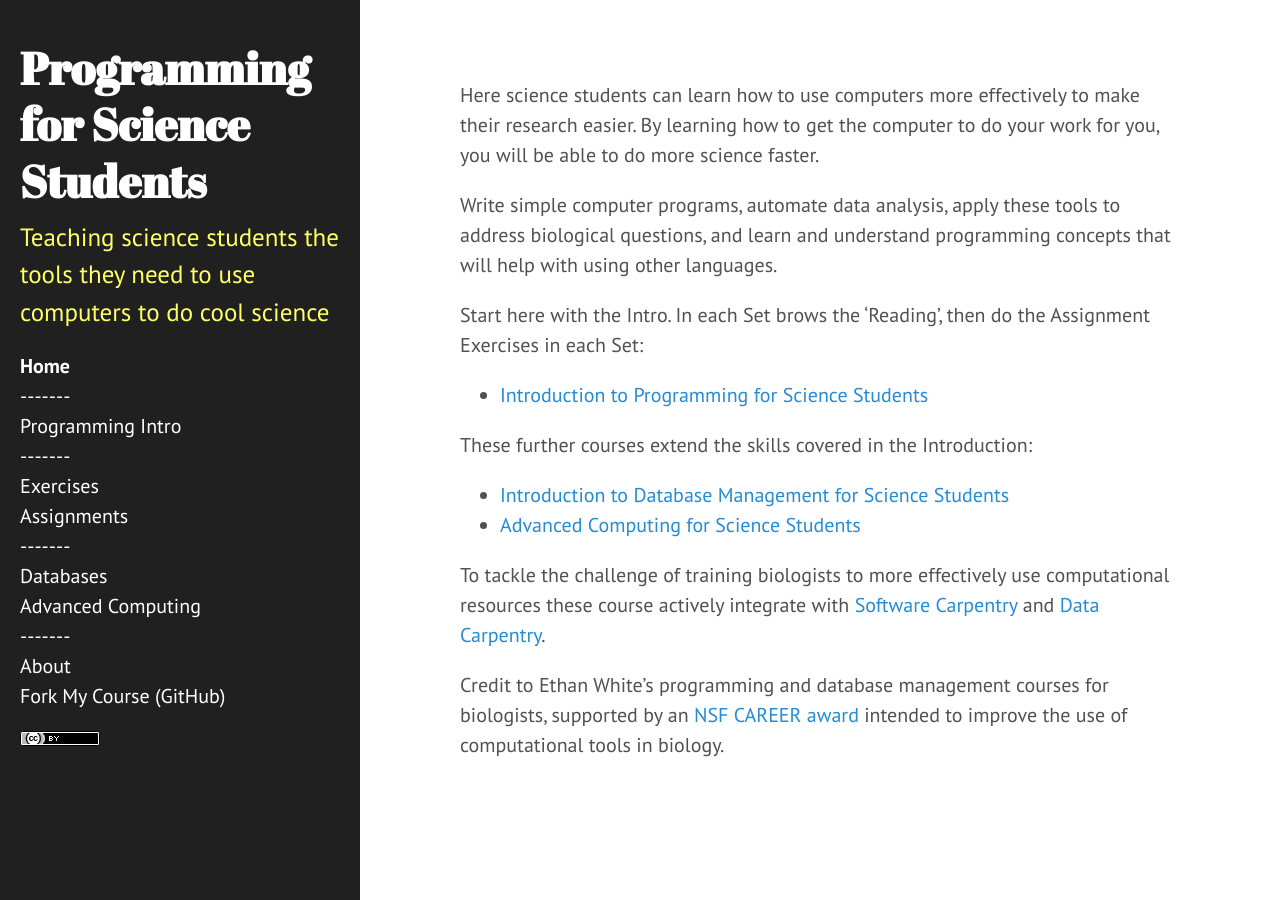
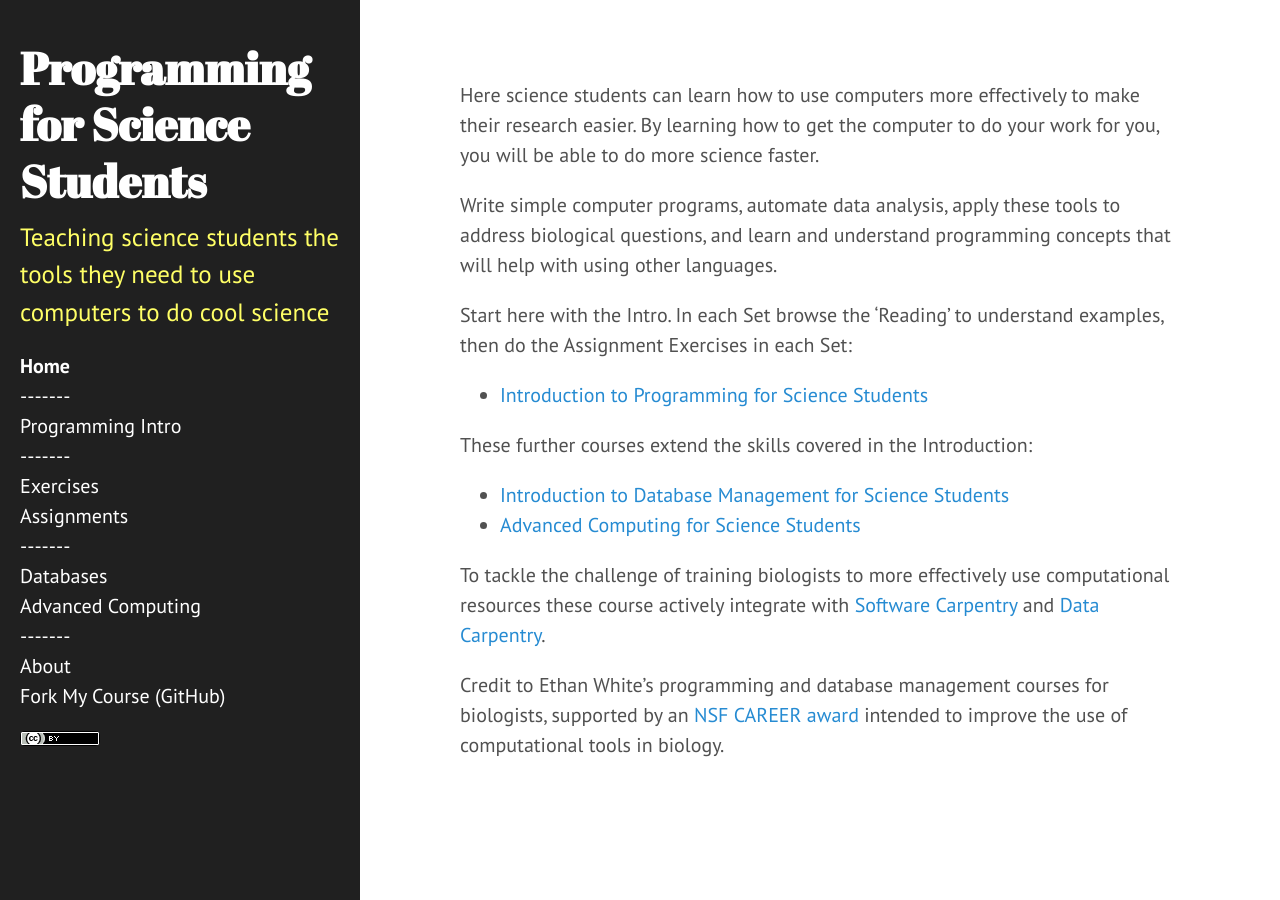
Before and after one commit to MonmouthSchool/MonmouthSchool.github.io, a Jekyll site: the page built from index.md, in a window 1280 px wide. Built offline with Jekyll 4.4.1, drawn with Linux system fonts in a browser that asks for light colours; Markdown is read by kramdown in place of the engine named in the settings.

Commit message:
Update index.md

```diff
--- a/index.md
+++ b/index.md
@@ -6,7 +6,7 @@ Here science students can learn how to use computers more effectively to make th
 
 Write simple computer programs, automate data analysis, apply these tools to address biological questions, and learn and understand programming concepts that will help with using other languages.
 
-Start here with the Intro. In each Set brows the 'Reading', then do the Assignment Exercises in each Set:
+Start here with the Intro. In each Set browse the 'Reading' to understand examples, then do the Assignment Exercises in each Set:
 
 
 * [Introduction to Programming for Science Students](/programming)
```
